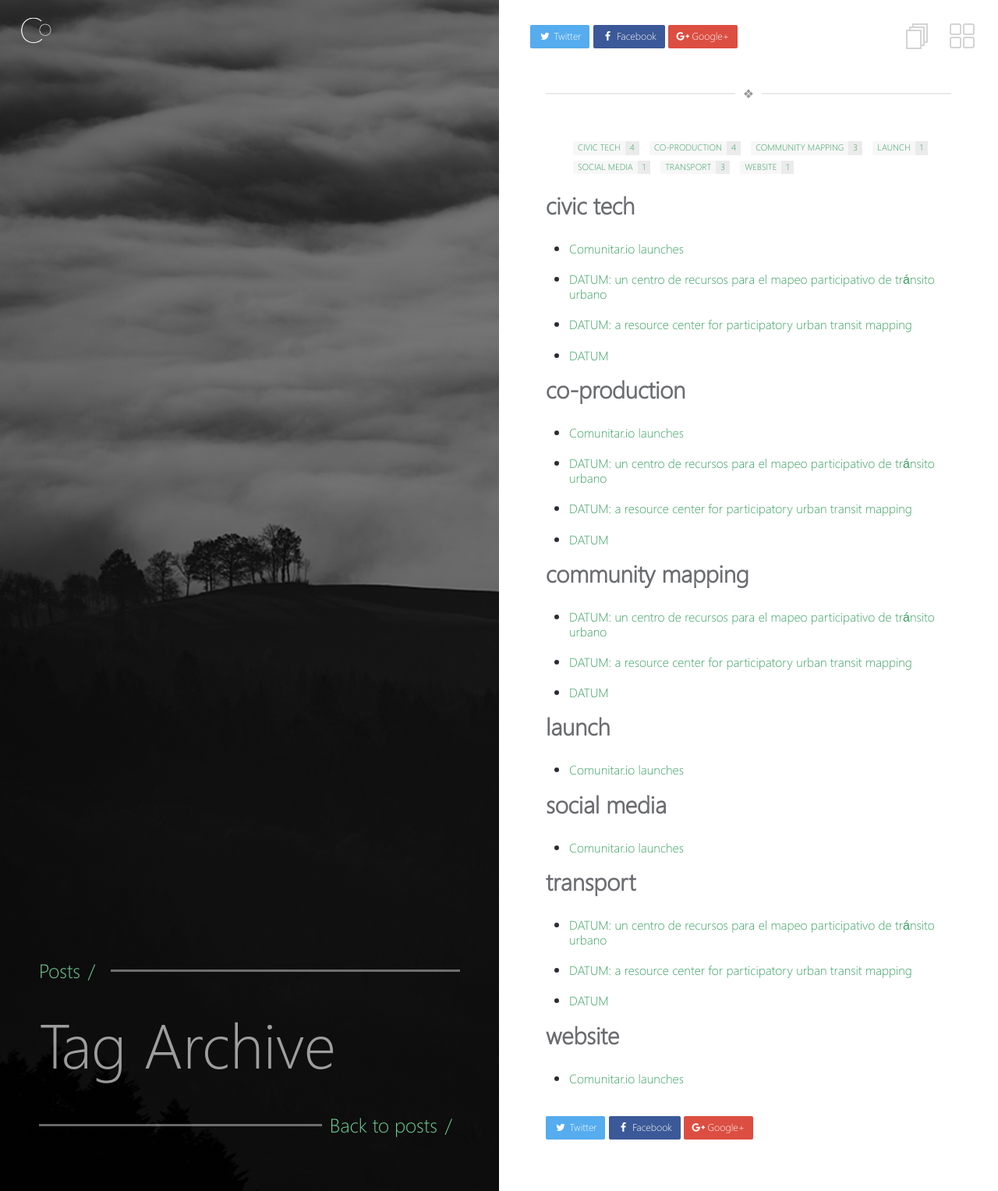
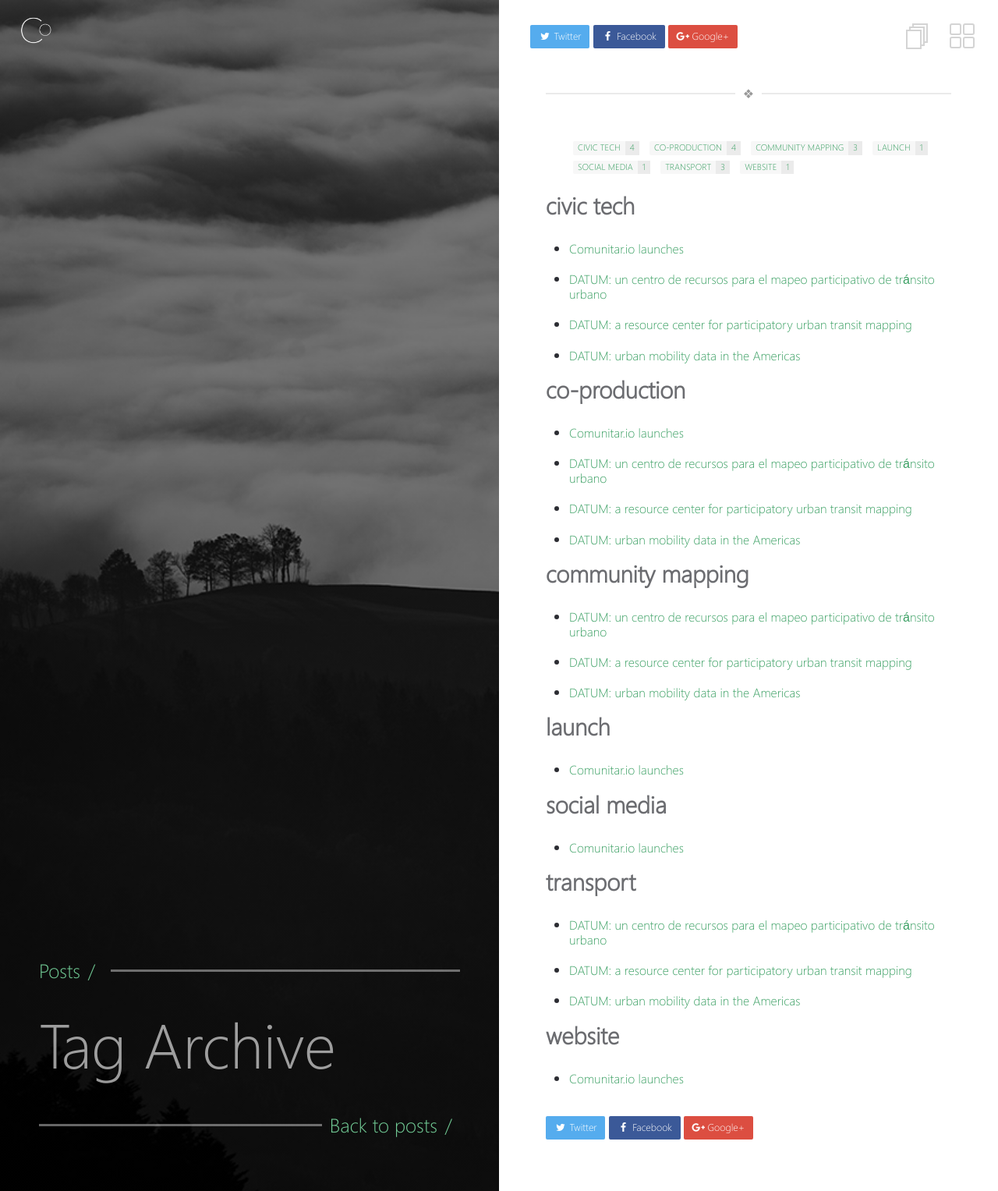
Before and after one commit to COMUNITARIO/comunitario, a Jekyll site: the page built from _pages/tags.md, in a window 1280 px wide. Shown: the whole page at 78% size. Built offline with Jekyll 4.4.1, drawn with Linux system fonts in a browser that asks for light colours.

Commit message:
update subheading

```diff
--- a/_posts/2019-06-07-datum-eng.md
+++ b/_posts/2019-06-07-datum-eng.md
@@ -1,6 +1,6 @@
 ---
 layout: post
-title:  "DATUM"
+title:  "DATUM: urban mobility data in the Americas"
 date:   2019-06-07
 excerpt: "Facilitating community collection and public use of urban mobility data in the Americas"
 image: images/DATUM_launch/Participant-Tracing.png
@@ -53,7 +53,7 @@ Highly decentralized systems left much guesswork to riders in Cochabamba, until
 
 *The Guia Cochala app shows an optimized path between any two points selected by the user. Guía Cochala, 2018.*
 
-SANTIAGO DE LOS CABALLEROS, Dominican Republic: Mapeando Santiago
+### SANTIAGO DE LOS CABALLEROS, Dominican Republic: Mapeando Santiago
 
 To mark the launch of DATUM, the IDB and its partners have started a community mapping pilot in Santiago de los Caballeros, Dominican Republic. Santiago does not currently have comprehensive, standardized information on transport routes open to the public. This affects residents’ ability to move around their city, limiting access to employment opportunities, especially among residents with fewer resources.
 
```
